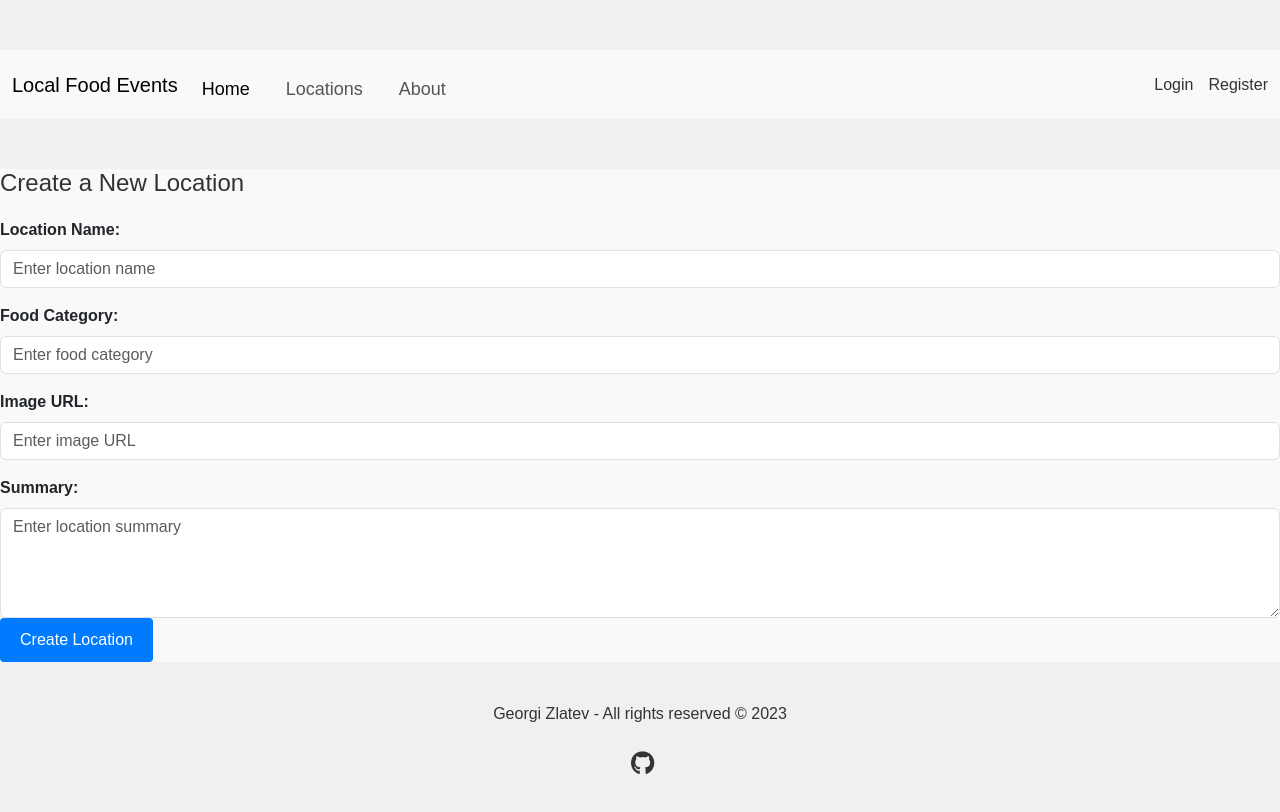
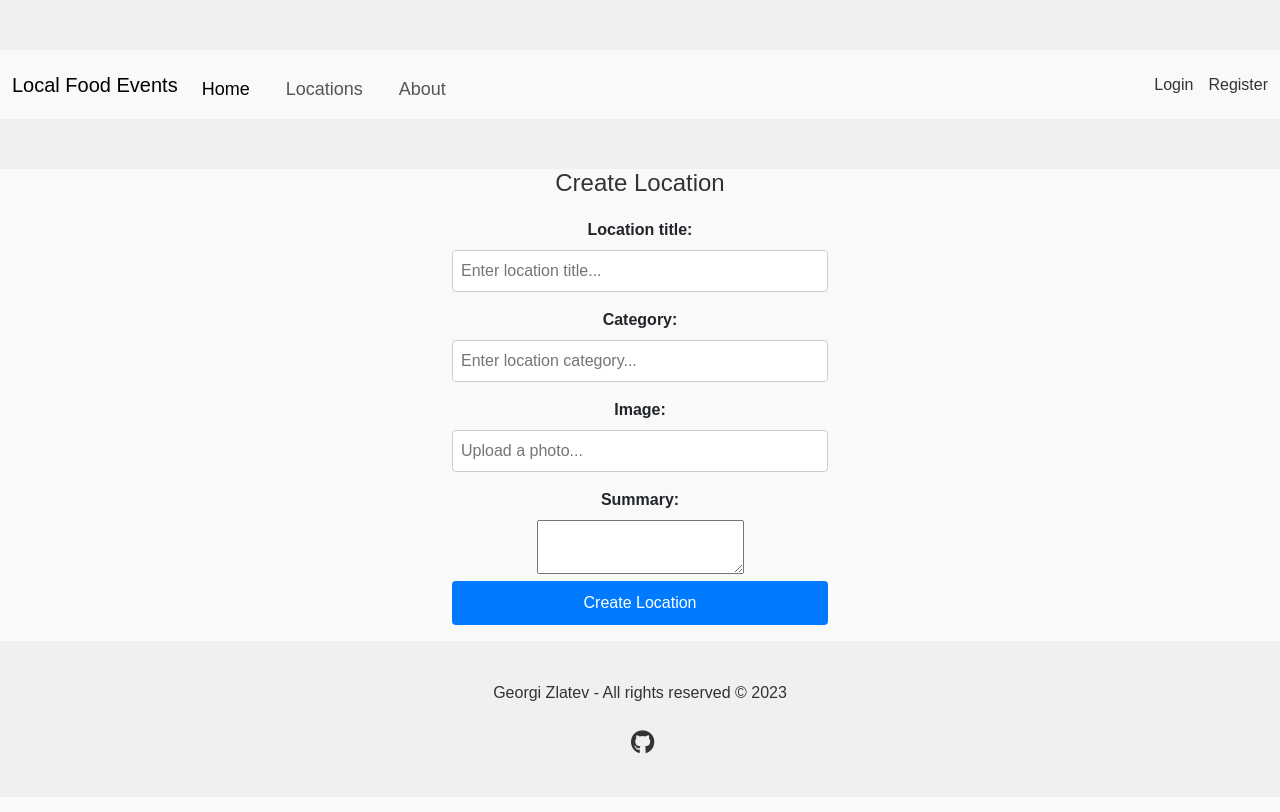
Before and after one commit to georgi-zlatev/exam-react-dec-2023, a React (Vite) app: page /locations/create in a window 1280 px wide. Shown: the top 812 px of the page. Built offline with nearby package versions, Linux system fonts and the light colour scheme.

Commit message:
Create location component added

```diff
--- a/src/App.jsx
+++ b/src/App.jsx
@@ -67,6 +67,7 @@ const values = {
       <Route path={Path.Logout} element={<Logout/>}/>
       <Route path="/locations/:locationId" element={<LocationDetails />} />
       <Route path="/locations/create" element={<LocationCreate />} />
+
       </Routes>
       <Footer/>
       </AuthContext.Provider>
--- /dev/null
+++ b/src/components/LocationCreate/LocationCreate.css
@@ -0,0 +1,60 @@
+/* LocationCreate.css */
+
+#create-location-page {
+    display: flex;
+    align-items: center;
+    justify-content: center;
+    height: 70vh;
+  }
+
+  #create-location {
+    background-color: #fff;
+    padding: 20px;
+    border-radius: 8px;
+    box-shadow: 0 0 10px rgba(0, 0, 0, 0.1);
+    text-align: center; /* Center the text within the form */
+  }
+
+  form {
+    max-width: 400px;
+    width: 100%;
+    text-align: center;
+    margin: auto;
+  }
+
+  label {
+    display: block;
+    margin-bottom: 8px;
+    font-weight: bold;
+  }
+
+  input,
+  textarea {
+    width: 100%;
+    padding: 8px;
+    margin-bottom: 16px;
+    border: 1px solid #ccc;
+    border-radius: 4px;
+  }
+
+  .btn {
+    background-color: #007bff;
+    color: #fff;
+    padding: 10px 20px;
+    border: none;
+    border-radius: 4px;
+    cursor: pointer;
+  }
+
+  .btn:hover {
+    background-color: #0056b3;
+  }
+
+  .field {
+    margin-top: 20px;
+    font-size: 14px;
+  }
+
+  a {
+    color: #007bff;
+  }
--- a/src/components/LocationCreate/LocationCreate.jsx
+++ b/src/components/LocationCreate/LocationCreate.jsx
@@ -1,75 +1,68 @@
-import { useNavigate } from "react-router-dom"
+import { useNavigate } from "react-router-dom";
 
-import * as locationService from '../../services/locationService'
+import * as locationService from "../../services/locationService";
 
 export default function LocationCreate() {
-    const navigate = useNavigate()
+  const navigate = useNavigate();
 
-    const createLocationSubmitHandler = async (e) => {
-        e.preventDefault();
+  const createLocationSubmitHandler = async (e) => {
+    e.preventDefault();
 
-        const locationData = Object.fromEntries(new FormData(e.currentTarget))
+    const locationData = Object.fromEntries(new FormData(e.currentTarget));
 
-        try {
-            await locationService.create(locationData)
+    try {
+      await locationService.create(locationData);
 
-            navigate('/locations')
-        } catch (err) {
-            console.log(err);
-        }
+      navigate("/locations");
+    } catch (err) {
+      // Error notification
+      console.log(err);
     }
-    return(
-        <div>
-      <h1>Create a New Location</h1>
+  };
+
+  return (
+    <section id="create-page" className="auth">
       <form id="create" onSubmit={createLocationSubmitHandler}>
-        <div className="form-group">
-          <label htmlFor="locationName">Location Name:</label>
+        <div className="container">
+          <h1>Create Location</h1>
+          <label htmlFor="leg-title">Location title:</label>
           <input
             type="text"
-            id="locationName"
-            name="locationName"
-            placeholder="Enter location name"
-            className="form-control"
+            id="title"
+            name="title"
+            placeholder="Enter location title..."
           />
-        </div>
 
-        <div className="form-group">
-          <label htmlFor="foodCategory">Food Category:</label>
+          <label htmlFor="category">Category:</label>
           <input
             type="text"
-            id="foodCategory"
-            name="foodCategory"
-            placeholder="Enter food category"
-            className="form-control"
+            id="category"
+            name="category"
+            placeholder="Enter location category..."
           />
-        </div>
 
-        <div className="form-group">
-          <label htmlFor="imageField">Image URL:</label>
+          {/* <label htmlFor="levels">MaxLevel:</label>
+          <input
+            type="number"
+            id="maxLevel"
+            name="maxLevel"
+            min="1"
+            placeholder="1"
+          /> */}
+
+          <label htmlFor="location-img">Image:</label>
           <input
             type="text"
-            id="imageField"
-            name="imageField"
-            placeholder="Enter image URL"
-            className="form-control"
+            id="imageUrl"
+            name="imageUrl"
+            placeholder="Upload a photo..."
           />
+
+          <label htmlFor="summary">Summary:</label>
+          <textarea name="summary" id="summary"></textarea>
+          <input className="btn submit" type="submit" value="Create Location" />
         </div>
-
-        <div className="form-group">
-          <label htmlFor="summary">Summary:</label>
-          <textarea
-            id="summary"
-            name="summary"
-            placeholder="Enter location summary"
-            className="form-control"
-            rows="4"
-          ></textarea>
-        </div>
-
-        <button type="submit" className="btn btn-primary">
-          Create Location
-        </button>
       </form>
-    </div>
-    )
+    </section>
+  );
 }
```
